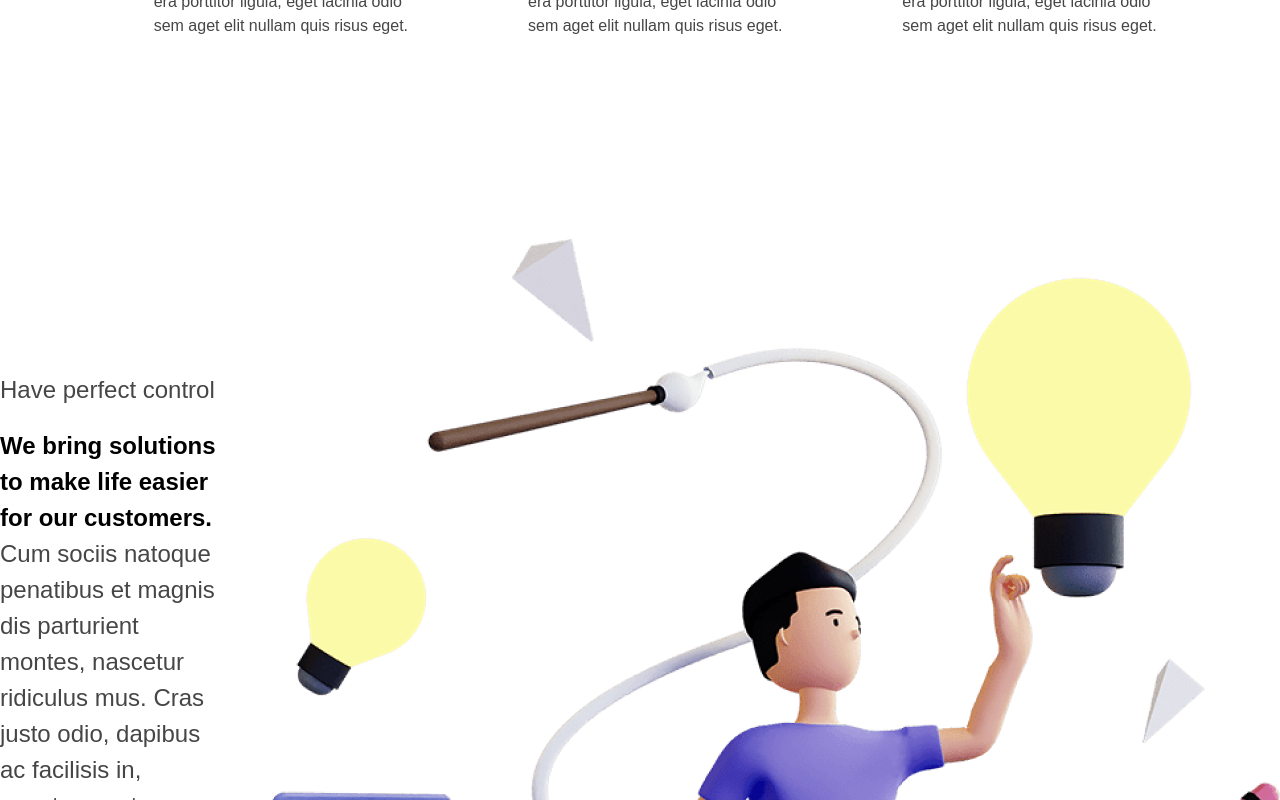
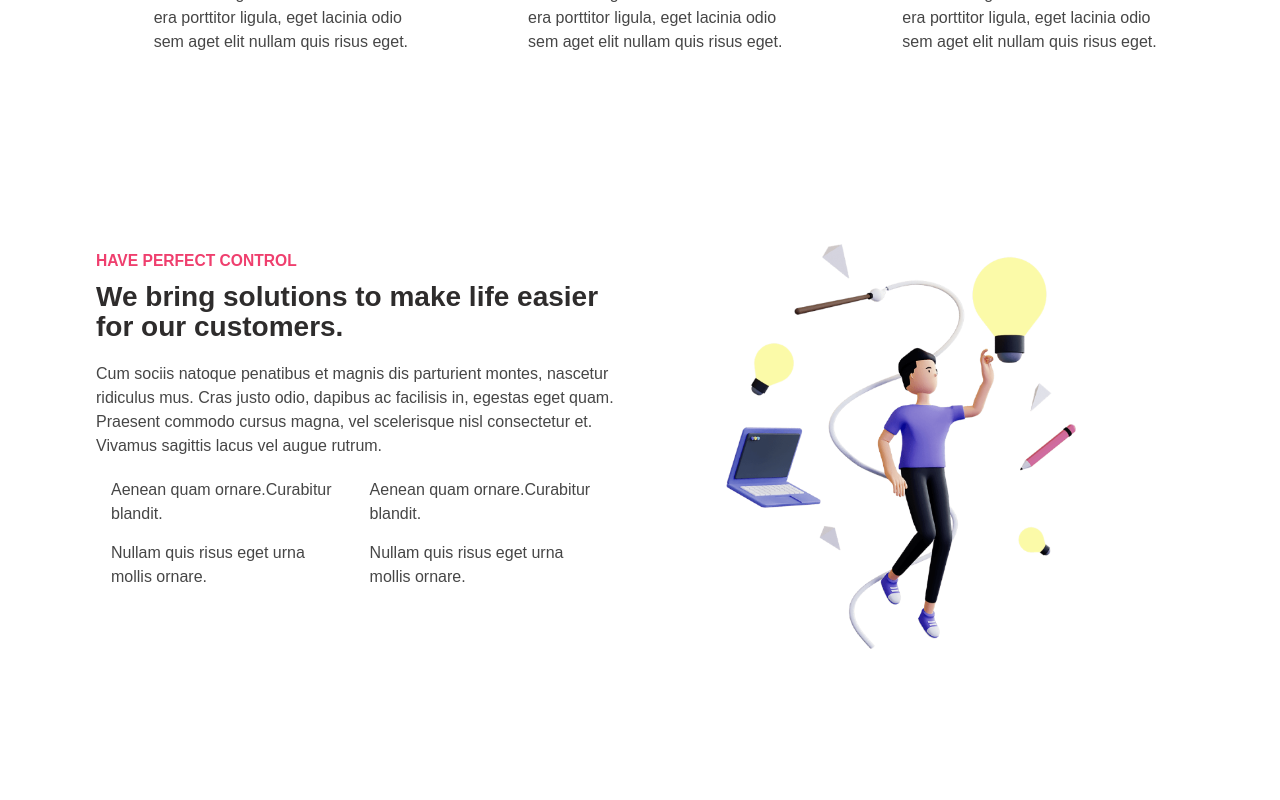
Before and after one commit to Hizmy-M/React-Projects, a React (Vite) app in the folder 05.terraConnect-web/: page / in a window 1280 px wide. Shown: the part 1140-1940 px from the top of the page. Built offline with nearby package versions, Linux system fonts and the light colour scheme; a web font is replaced by a local one.

Commit message:
feature section done

```diff
--- a/05.terraConnect-web/src/SectionOne.jsx
+++ b/05.terraConnect-web/src/SectionOne.jsx
@@ -1,9 +1,9 @@
 export default function SectionOne() {
     return (
         <section>
-            <div className="section__container">
+            <div className="section__container width">
                 <div className="section__one">
-                    <p>Have perfect control</p>
+                    <span className="logo-color highlite-title">Have perfect control</span>
                     <h2>We bring solutions to make life easier for our customers.</h2>
                     <p>
                         Cum sociis natoque penatibus et magnis dis parturient montes,
@@ -11,7 +11,7 @@ export default function SectionOne() {
                         eget quam. Praesent commodo cursus magna, vel scelerisque nisl
                         consectetur et. Vivamus sagittis lacus vel augue rutrum.
                     </p>
-                    <div>
+                    <div className="section__o-list">
                         <ul>
                             <li>Aenean quam ornare.Curabitur blandit.</li>
                             <li>Nullam quis risus eget urna mollis ornare.</li>
@@ -23,7 +23,7 @@ export default function SectionOne() {
                     </div>
                 </div>
                 <div className="section__two">
-                    <img src="/src/assets/image-02.png" alt="section-one" />
+                    <img className="image-responsive" src="/src/assets/image-02.png" alt="section-one" />
                 </div>
             </div>
         </section>
--- a/05.terraConnect-web/src/index.css
+++ b/05.terraConnect-web/src/index.css
@@ -173,7 +173,7 @@ body {
   margin-bottom: 20px;
 }
 
-.section__one p {
+.section__one h3 {
   font-size: var(--fs-hero-subtitle);
   color: var(--font-color-grey);
   margin-bottom: 20px;
@@ -184,6 +184,39 @@ body {
   display: flex;
   justify-content: center;
 }
+
+/* other sections typographies */
+/* section one */
+.section__one h2 {
+  font-size: var(--fs-h2);
+  color: var(--font-color-black);
+  line-height: 30px;
+  margin-bottom: 20px;
+  margin-top: 10px;
+}
+
+.section__one p {
+  font-size: var(--fs-body);
+  color: var(--font-color-grey);
+  margin-bottom: 20px;
+
+}
+
+.section__o-list {
+  display: flex;
+  text-align: start;
+  gap: 25px;
+}
+
+.section__o-list ul {
+  color: var(--font-color-grey);
+  font-size: var(--fs-body);
+}
+
+.section__o-list ul li {
+  padding-bottom: 15px;
+}
+
 
 /* hero-section-end */
 /* ----------------------------------------------------------------------------------------------------- */
@@ -284,7 +317,7 @@ body {
 /* default style */
 /* extra space - bottom and top */
 .extra-space {
-    margin-bottom: 100px;
+    margin-bottom: 90px;
 }
 
 
@@ -334,7 +367,10 @@ body {
   align-items: center;
 }
 
-
+/* section one */
+.section__o-list  {
+  padding: 0 15px;
+}
 
 /* hero section - end */
 /* ----------------------------------------------------------------------------------------------- */
```
